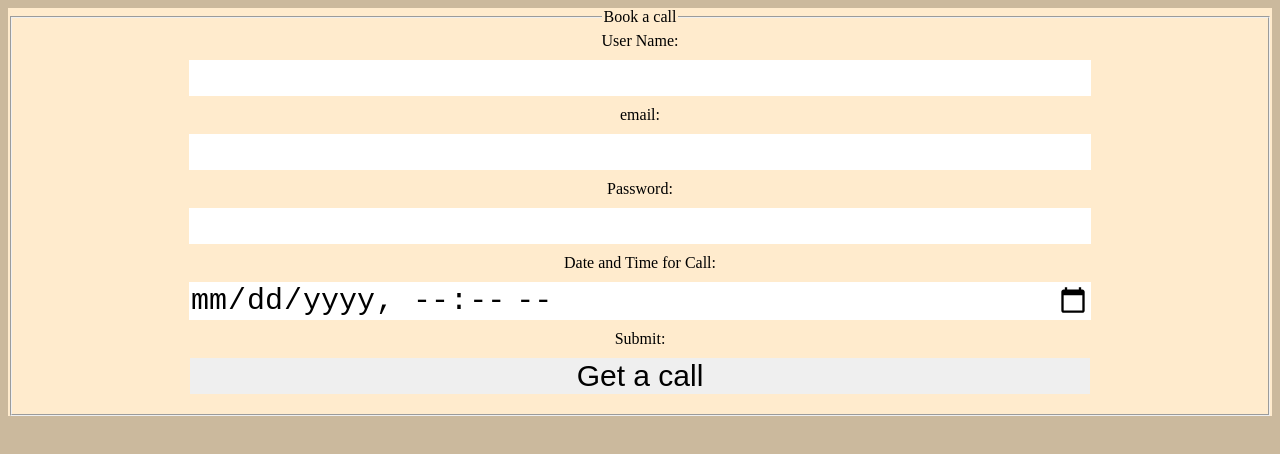
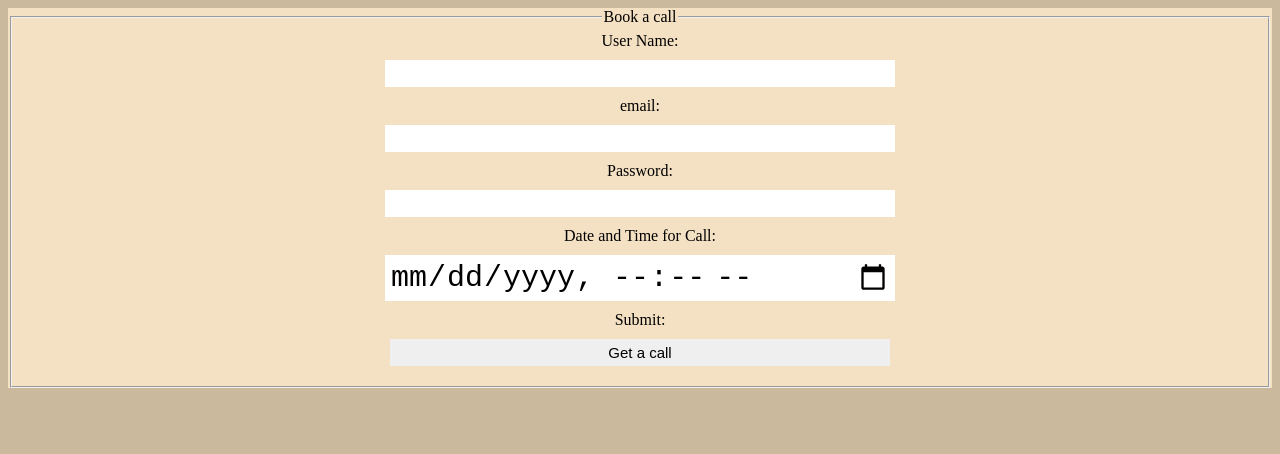
Before and after one commit to mithunmr888/Firstgit, a plain HTML site: page FORMICREATED/FORMINDEX.html in a window 1280 px wide. Drawn offline with Linux system fonts and the light colour scheme.

Commit message:
just ignore

```diff
--- a/FORMICREATED/FORMINDEX.html
+++ b/FORMICREATED/FORMINDEX.html
@@ -6,17 +6,17 @@
     <title>Document</title>
     <style>
         form{
-            background-color: blanchedalmond;
+            background-color: rgba(255, 235, 205, 0.79);
             text-align: center;
             border: 6px;
         }
         input{
-            font-size: 30px;
+            font-size: 15px;
             border: 10px brown;
             color: black;
-            width: 900px;
+            width: 500px;
             margin: 10px;
-            padding: 1px;
+            padding: 5px;
         }
     </style>
 </head>
```
